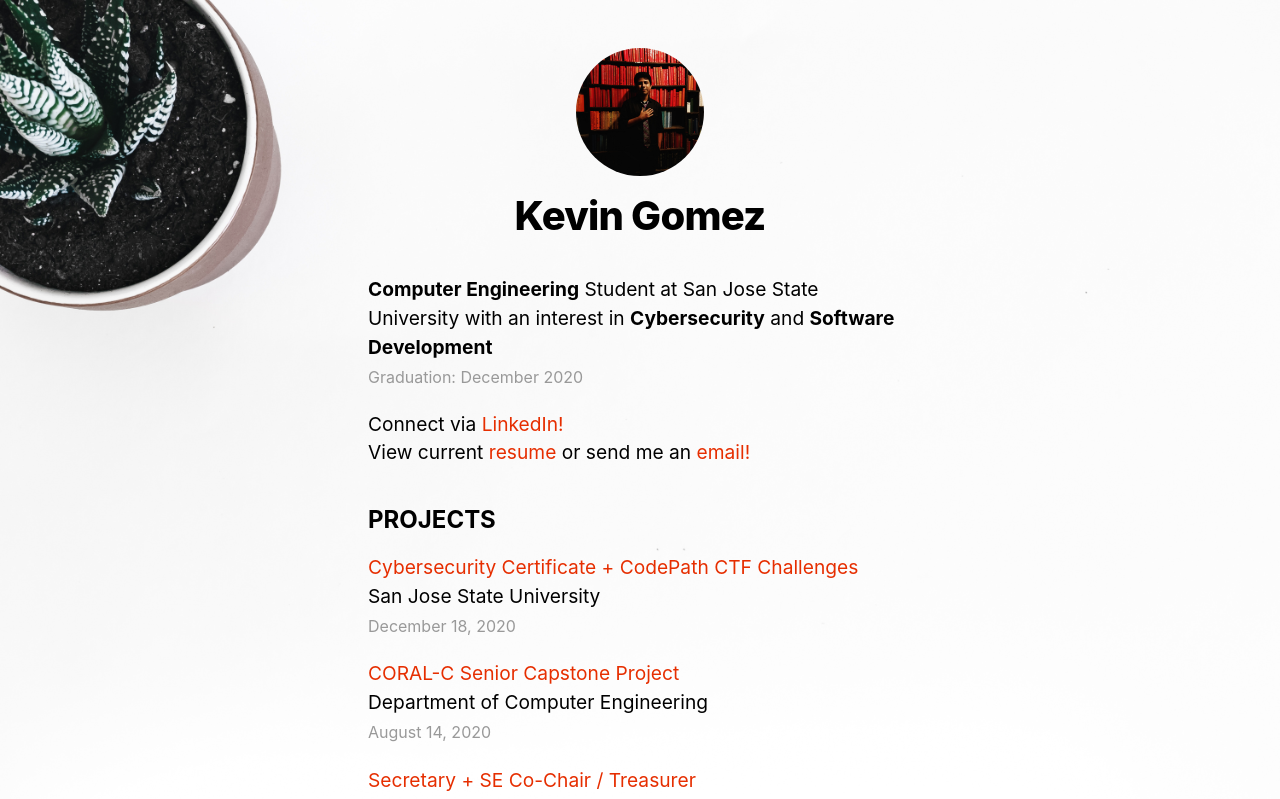
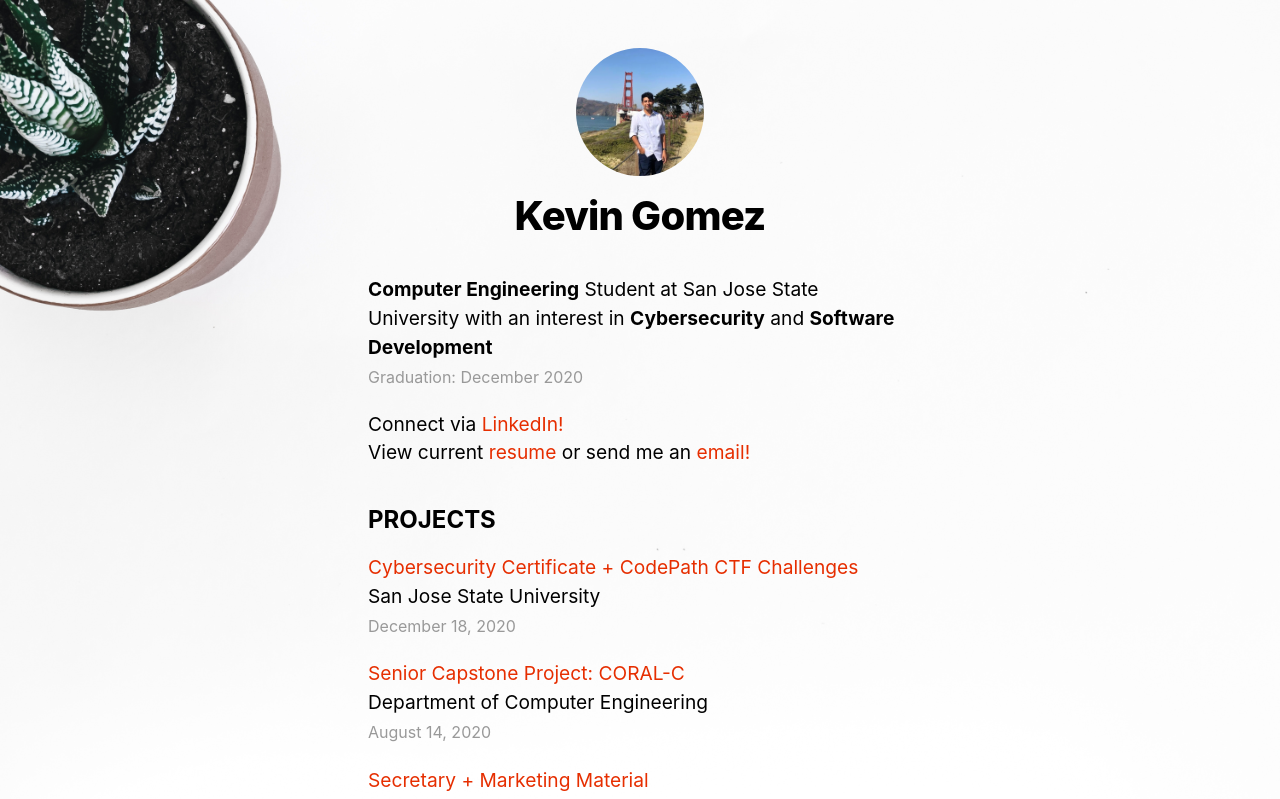
Before and after one commit to KevinG182/kevgomezdev, a Next.js app: page / in a window 1280 px wide. Shown: the top 799 px of the page. Built offline with nearby package versions, Linux system fonts and the light colour scheme.

Commit message:
Change Profile Picture

```diff
--- a/components/layout.js
+++ b/components/layout.js
@@ -27,7 +27,7 @@ export default function Layout({ children, home }) {
         {home ? (
           <>
             <img
-              src="/images/profile.jpg"
+              src="/images/profile.jpeg"
               className={`${styles.headerHomeImage} ${utilStyles.borderCircle}`}
               alt={name}
             />
@@ -38,7 +38,7 @@ export default function Layout({ children, home }) {
             <Link href="/">
               <a>
                 <img
-                  src="/images/profile.jpg"
+                  src="/images/profile.jpeg"
                   className={`${styles.headerImage} ${utilStyles.borderCircle}`}
                   alt={name}
                 />
--- a/posts/coral-c.md
+++ b/posts/coral-c.md
@@ -1,5 +1,5 @@
 ---
-title: 'CORAL-C Senior Capstone Project'
+title: 'Senior Capstone Project: CORAL-C'
 group: 'Department of Computer Engineering'
 date: '2020-08-14'
 ---
@@ -11,7 +11,7 @@ Utilizing the MERN Stack Toolset, we developed the Front-End with React and the
 Roles Included:
 - Developed a **web application**, for locating essential resources specifically for low-income communities
 - Applied the **MERN Stack toolset** to build the website, tools include **MongoDB, Express, React and Node.js**
-- Designed the Landing Page for the website in **JavaScript** and assisted in integrating **Google Maps API** functionality
+- Designed for **ease-of-use** by implementing features such as a **Google Maps API** for locating resources
 
 This project became more revelant as the **COVID-19 Pandemic** caused massive shutdowns with thousands of people enrolling for **unemployment benefits** and the search for food, health and shelter assistance becoming a necessity for low-income communities.
 
--- a/posts/soles-secretary.md
+++ b/posts/soles-secretary.md
@@ -1,5 +1,5 @@
 ---
-title: 'Secretary + SE Co-Chair / Treasurer'
+title: 'Secretary + Marketing Material'
 group: 'Society of Latino Engineers and Scientists'
 date: '2020-05-25'
 ---
```
Also changed, not shown: public/images/profile.jpeg (added), public/images/profile.jpg (deleted).
